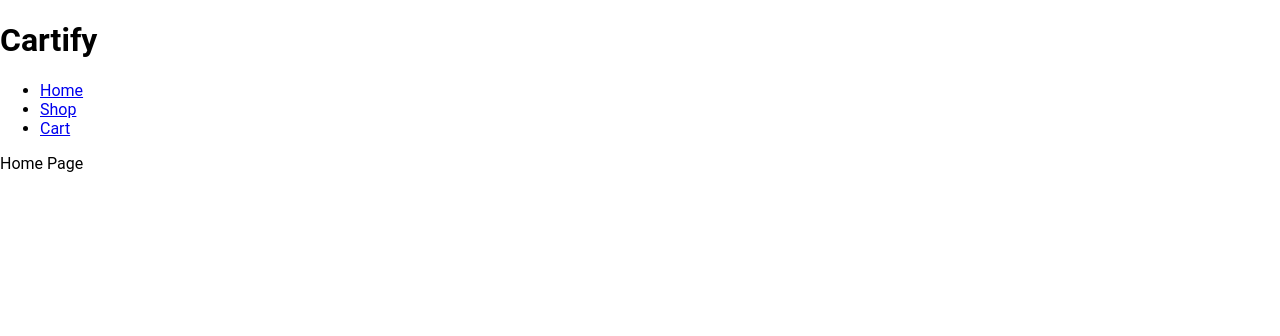
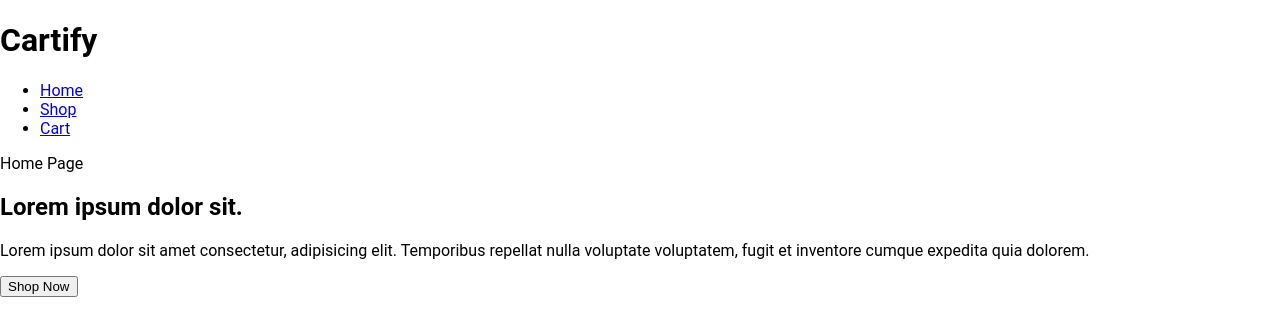
Before and after one commit to IrtazaAmjad0412/odin-shopping-cart, a React (Vite) app: page / in a window 1280 px wide. Shown: the top 336 px of the page. Built offline with nearby package versions, Linux system fonts and the light colour scheme.

Commit message:
feat: update Home component structure and remove unused code from Shop component

```diff
--- a/src/pages/Home.tsx
+++ b/src/pages/Home.tsx
@@ -1,6 +1,10 @@
+import { HeroSection } from "../components/HeroSection/HeroSection";
+
 export const Home = () => {
   return (
-    <div>Home Page</div>
-    //
+    <div>
+      Home Page
+      <HeroSection />
+    </div>
   );
 };
```
Also changed, not shown: src/pages/Shop.tsx (+0 -11 lines).
